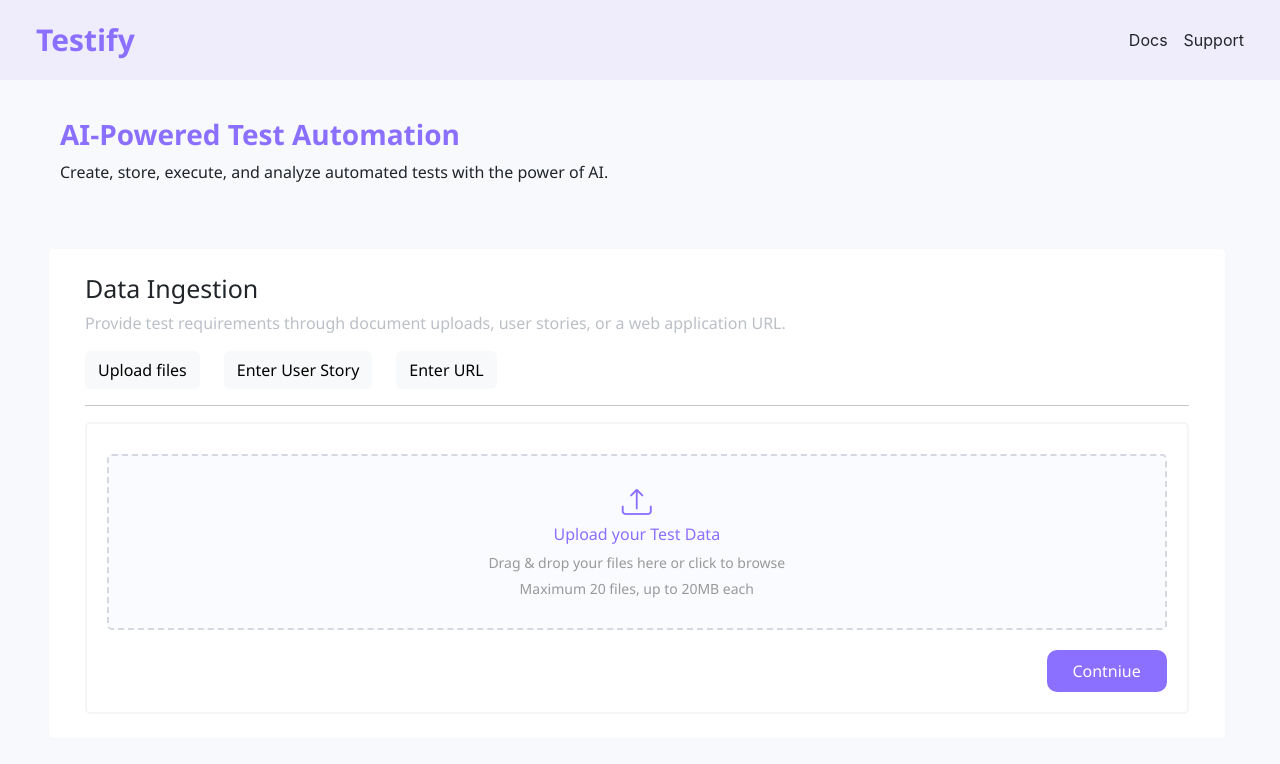
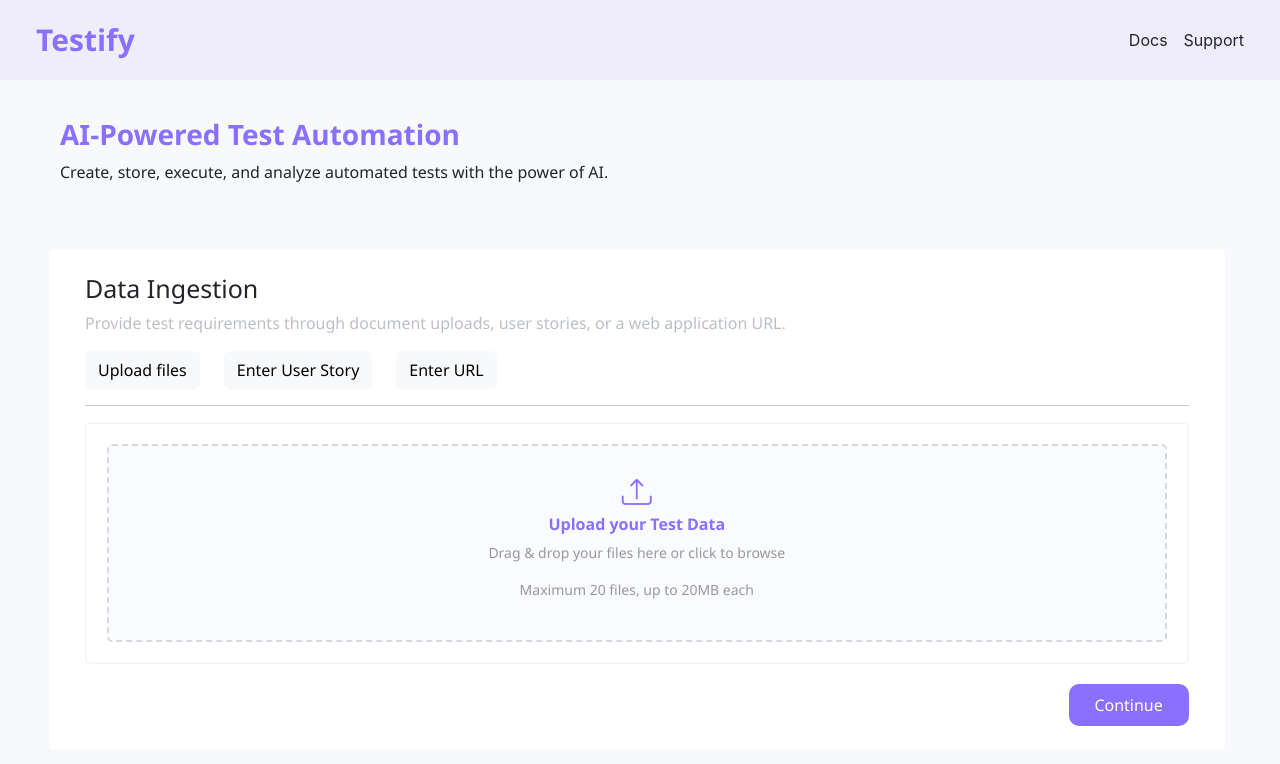
Before and after one commit to RindlamudiCaseware/testify-automator-ai, a React (Create React App) app in the folder frontend-demo/: page / in a window 1280 px wide. Shown: the top 764 px of the page. Built offline with nearby package versions, Linux system fonts and the light colour scheme.

Commit message:
updated image upload

```diff
--- a/frontend-demo/src/module.js
+++ b/frontend-demo/src/module.js
@@ -1,5 +1,5 @@
 import React, { useState } from "react";
-import { ToastContainer , toast } from "react-toastify";
+import { ToastContainer, toast } from "react-toastify";
 import axios from "axios";
 import { useNavigate } from "react-router-dom";
 
@@ -14,7 +14,8 @@ const Module = () => {
     const MAX_FILES = 20;
 
     const handleFileUpload = (e) => {
-        setSelectedFiles(e.target.files);
+        const files = Array.from(e.target.files);
+        setSelectedFiles(files);
     };
 
     const handleUserStoryChange = (e) => {
@@ -26,7 +27,6 @@ const Module = () => {
     };
 
     const handleContinue = async () => {
-    // Validation checks
         if (inputType === "file" && selectedFiles.length === 0) {
             toast("Please upload at least one file.");
             return;
@@ -43,49 +43,41 @@ const Module = () => {
                 return;
             }
             try {
-            new URL(url); // Validate URL
+                new URL(url);
             } catch (_) {
                 toast("Please enter a valid URL (e.g., https://example.com)");
                 return;
             }
         }
 
-        // Select appropriate API URL based on input type
         let apiUrl = "";
         const formData = new FormData();
 
         if (inputType === "file") {
             if (selectedFiles.length > 0) {
-            console.log(selectedFiles.length())
-            Array.from(selectedFiles).forEach((file) => {
+                selectedFiles.forEach((file) => {
                     formData.append("file", file);
                 });
-            apiUrl = "/api/generate-from-images"; // Image upload endpoint
+                apiUrl = "/api/generate-from-images";
             }
-        }
-        else if (inputType === "userStory") {
-            console.log(userStory )
+        } else if (inputType === "userStory") {
             formData.append("userStory", userStory);
-        apiUrl = "/api/submit-story"; // User story endpoint
-        }
-
-        else if (inputType === "url") {
-        console.log(url)
+            apiUrl = "/api/submit-story";
+        } else if (inputType === "url") {
             formData.append("url", url);
-        apiUrl = "/api/generate-from-url"; // URL submission endpoint
+            apiUrl = "/api/generate-from-url";
         }
 
         try {
-        // Send data to the appropriate API via Axios
             const response = await axios.post(apiUrl, formData, {
                 headers: {
-            "Content-Type": "multipart/form-data", // For file upload, or use 'application/json' for others
+                    "Content-Type": "multipart/form-data",
                 },
             });
 
             if (response.status === 200) {
                 toast.success("Data sent successfully.");
-            navigate("/test-cases"); // Navigate to TestCases page after successful submission
+                navigate("/test-cases");
             }
         } catch (error) {
             console.error("Error sending data to the API:", error);
@@ -94,44 +86,21 @@ const Module = () => {
     };
 
     return (
-        <div
-            className="container-fluid p-0"
-            style={{ backgroundColor: "#f8f9fc", height: "cover", minHeight: "100vh" }}
-        >
-            <ToastContainer/>
+        <div className="container-fluid p-0" style={{ backgroundColor: "#f8f9fc", minHeight: "100vh" }}>
+            <ToastContainer />
             <div className="row m-0">
-                <div
-                    className="col-12"
-                    style={{ backgroundColor: "#efedfc", height: "80px" }}
-                >
+                <div className="col-12" style={{ backgroundColor: "#efedfc", height: "80px" }}>
                     <div className="d-flex justify-content-between align-items-center h-100 px-4">
-                        <h3
-                            style={{
-                                color: "#8b6ffe",
-                                fontFamily: "Segoe UI",
-                                fontWeight: "bold",
-                                fontSize: "30px",
-                                margin: 0
-                            }}
-                        >
-                            Testify
-                        </h3>
+                        <h3 style={{ color: "#8b6ffe", fontFamily: "Segoe UI", fontWeight: "bold", fontSize: "30px", margin: 0 }}>Testify</h3>
                         <div className="d-flex gap-3">
                             <p className="mb-0">Docs</p>
                             <p className="mb-0">Support</p>
                         </div>
                     </div>
                 </div>
+
                 <div className="col-xl-12 m-5 mt-2">
-                    <h1
-                        style={{
-                            color: "#8b6ffe",
-                            fontFamily: "Segoe UI",
-                            fontWeight: "bold",
-                            fontSize: "28px",
-                            marginTop: "30px"
-                        }}
-                    >
+                    <h1 style={{ color: "#8b6ffe", fontFamily: "Segoe UI", fontWeight: "bold", fontSize: "28px", marginTop: "30px" }}>
                         AI-Powered Test Automation
                     </h1>
                     <p style={{ fontFamily: "Segoe UI", fontSize: "16px" }}>
@@ -139,61 +108,23 @@ const Module = () => {
                     </p>
                 </div>
 
-                <div
-                    className="col-xl-12 m-5 mt-0"
-                    style={{
-                        backgroundColor: "white",
-                        border: "1px solid #f8f8fb",
-                        borderRadius: "5px",
-                        width: "92vw",
-                        minHeight: "55vh"
-                    }}
-                >
+                <div className="col-xl-12 m-5 mt-0" style={{ backgroundColor: "white", border: "1px solid #f8f8fb", borderRadius: "5px", width: "92vw", minHeight: "55vh" }}>
                     <div className="m-4" style={{ fontFamily: "Segoe UI" }}>
                         <h4 style={{ fontSize: "25px" }}>Data Ingestion</h4>
                         <p style={{ fontSize: "16px", color: "#bbbfc6" }}>
-                            Provide test requirements through document uploads, user stories, or a web
-                            application URL.
+                            Provide test requirements through document uploads, user stories, or a web application URL.
                         </p>
 
                         <div>
-                            <button
-                                className="btn btn-light me-4"
-                                onClick={() => setInputType("file")}
-                            >
-                                Upload files
-                            </button>
-                            <button
-                                className="btn btn-light me-4"
-                                onClick={() => setInputType("userStory")}
-                            >
-                                Enter User Story
-                            </button>
-                            <button
-                                className="btn btn-light"
-                                onClick={() => setInputType("url")}
-                            >
-                                Enter URL
-                            </button>
+                            <button className="btn btn-light me-4" onClick={() => setInputType("file")}>Upload files</button>
+                            <button className="btn btn-light me-4" onClick={() => setInputType("userStory")}>Enter User Story</button>
+                            <button className="btn btn-light" onClick={() => setInputType("url")}>Enter URL</button>
                         </div>
 
+                        <hr />
+
+                        <div style={{ border: "2px solid #f6f6f8", borderRadius: "5px", marginTop: "2px", minHeight: "20vh", padding: "20px" }}>
                             <div>
-                            <hr />
-                        </div>
-
-                        <div
-                            style={{
-                                border: "2px solid #f6f6f8",
-                                borderRadius: "5px",
-                                marginTop: "2px",
-                                minHeight: "20vh",
-                                padding:"20px",
-                            }}
-                        >
-                            <div
-
-                    >
-                        <div style={{ marginTop: "10px" }}>
                                 {inputType === "file" && (
                                     <>
                                         <div
@@ -206,8 +137,6 @@ const Module = () => {
                                                 cursor: "pointer",
                                             }}
                                             onDragOver={(e) => e.preventDefault()}
-                                            onDragEnter={(e) => e.preventDefault()}
-                                            onDragLeave={(e) => e.preventDefault()}
                                             onDrop={(e) => {
                                                 e.preventDefault();
                                                 const droppedFiles = Array.from(e.dataTransfer.files);
@@ -224,22 +153,19 @@ const Module = () => {
                                             <div style={{ color: "#8b6ffe", fontWeight: "bold", fontSize: "30px" }}>
                                                 <i className="bi bi-upload"></i>
                                             </div>
-                                            <div style={{ color: "#8b6ffe", fontWeight: "bold", fontSize: "30px" }}>
-                                                <h6> Upload your Test Data </h6>
-                                            </div>
-                                            <div style={{ color: "#999", fontSize: "14px", marginBottom: "5px" }}>
+                                            <h6 style={{ color: "#8b6ffe", fontWeight: "bold" }}>Upload your Test Data</h6>
+                                            <p style={{ color: "#999", fontSize: "14px" }}>
                                                 Drag & drop your files here or click to browse
-                                            </div>
-                                            <div style={{ color: "#999", fontSize: "14px", marginBottom: "5px" }}>
+                                            </p>
+                                            <p style={{ color: "#999", fontSize: "14px" }}>
                                                 Maximum 20 files, up to 20MB each
-                                            </div>
+                                            </p>
                                             <input
                                                 id="file-upload"
                                                 type="file"
                                                 multiple
                                                 onChange={(e) => {
                                                     const files = Array.from(e.target.files);
-
                                                     if (selectedFiles.length + files.length > MAX_FILES) {
                                                         toast.error(`Maximum ${MAX_FILES} files allowed.`);
                                                         return;
@@ -302,11 +228,7 @@ const Module = () => {
                                                                     ✕
                                                                 </button>
                                                                 <div className="card-body p-2">
-                                                                    <p
-                                                                        className="card-text text-truncate"
-                                                                        title={file.name}
-                                                                        style={{ fontSize: "14px" }}
-                                                                    >
+                                                                    <p className="card-text text-truncate" title={file.name} style={{ fontSize: "14px" }}>
                                                                         {file.name}
                                                                     </p>
                                                                 </div>
@@ -321,7 +243,7 @@ const Module = () => {
 
                                 {inputType === "userStory" && (
                                     <>
-                                    <h5 style={{ marginTop: "10px" }}> Enter user story or requirements </h5>
+                                        <h5 style={{ marginTop: "10px" }}>Enter user story or requirements</h5>
                                         <textarea
                                             placeholder="Enter User Story"
                                             onChange={handleUserStoryChange}
@@ -332,7 +254,7 @@ const Module = () => {
                                                 borderRadius: "5px",
                                                 minHeight: "100px",
                                                 marginTop: "10px",
-                                            backgroundColor:"#f8f9fc",
+                                                backgroundColor: "#f8f9fc",
                                             }}
                                         ></textarea>
                                     </>
@@ -343,7 +265,7 @@ const Module = () => {
                                         <h5 style={{ marginTop: "10px", fontWeight: "bold" }}>Enter Web Application URL</h5>
                                         <input
                                             type="url"
-                                        placeholder="https://example.com "
+                                            placeholder="https://example.com"
                                             onChange={handleUrlChange}
                                             value={url}
                                             className="form-control"
@@ -351,15 +273,28 @@ const Module = () => {
                                                 border: "2px solid #f6f6f8",
                                                 borderRadius: "5px",
                                                 marginTop: "10px",
-                                            backgroundColor:"#f8f9fc",
+                                                backgroundColor: "#f8f9fc",
                                             }}
                                         />
                                     </>
                                 )}
                             </div>
+                        </div>
 
-                        </div>
-                        <div style={{textAlign:"end" , marginTop:"20px"}}> <button onClick={handleContinue} style={{backgroundColor:"#8b6ffe" , height:"42px" , width:"120px" , border:"none" , borderRadius:"10px" , color:"white"}}> Contniue </button></div>
+                        <div style={{ textAlign: "end", marginTop: "20px" }}>
+                            <button
+                                onClick={handleContinue}
+                                style={{
+                                    backgroundColor: "#8b6ffe",
+                                    height: "42px",
+                                    width: "120px",
+                                    border: "none",
+                                    borderRadius: "10px",
+                                    color: "white",
+                                }}
+                            >
+                                Continue
+                            </button>
                         </div>
                     </div>
                 </div>
```
Lines whose indentation alone changed are shown as unchanged.
